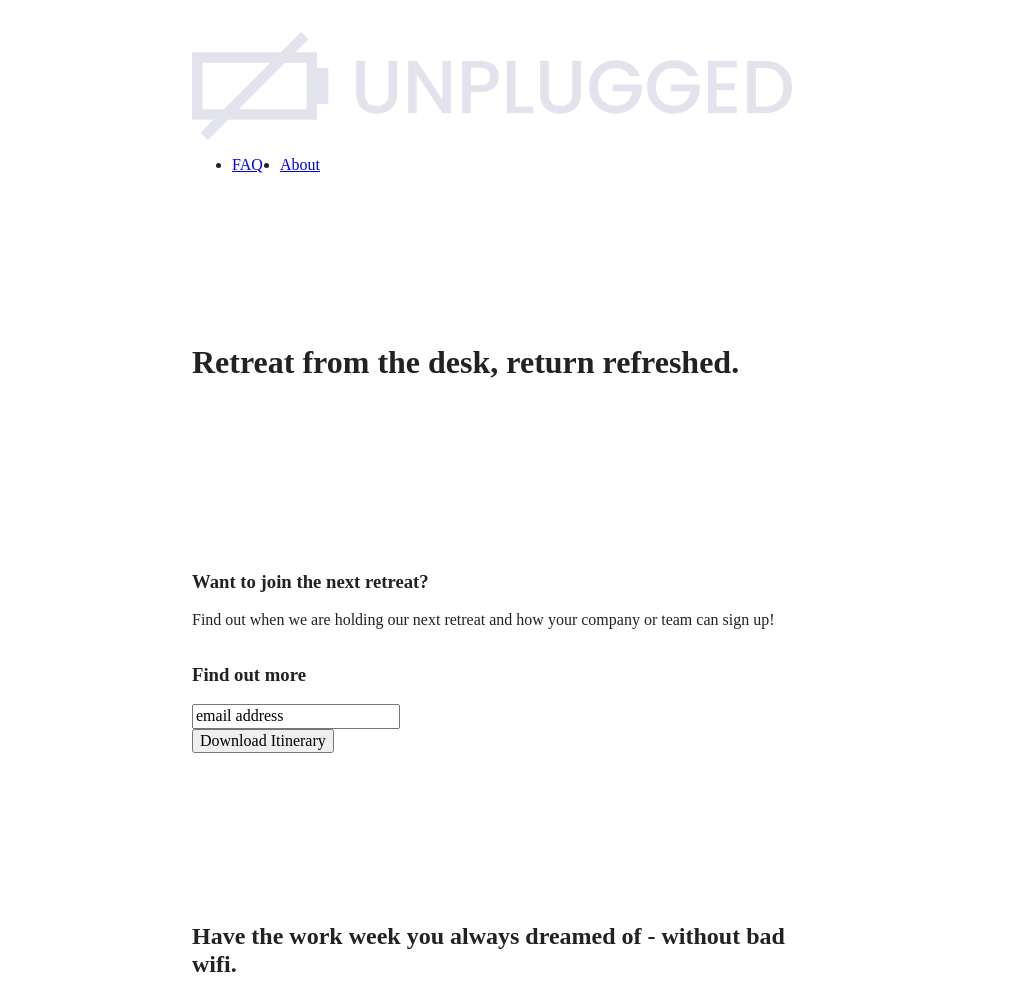
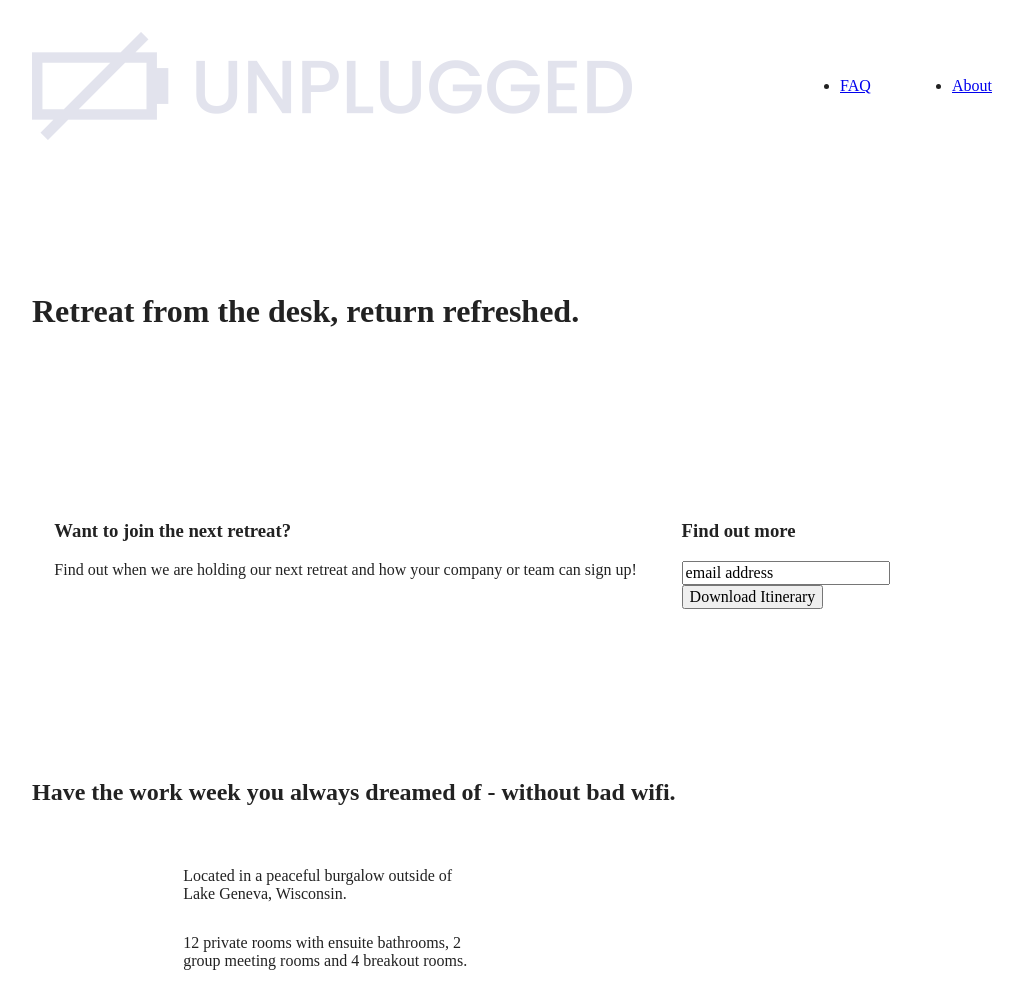
Before and after one commit to LouNoReason1/unplugged-retreat, a website built with Parcel: page index.html in a window 1280 px wide. Shown: the top 981 px of the page, without its empty margins (128-1151 px from the left). Built offline with nearby package versions, Linux system fonts and the light colour scheme; files whose address does not match are found by name.

Commit message:
add breakpoint and code desktop styling

```diff
--- a/css/main.css
+++ b/css/main.css
@@ -460,6 +460,49 @@ footer .copyright{
 
 @media only screen and (min-width: 1200px){
   /*destop style here*/
+
+  .content-wrapper{
+    max-width:960px;
+  }
+
+  .hero-area h1{
+    width: 60%;
+  }
+
+aside .content-wrapper{
+  justify-content: space-around;
+}
+
+aside .content-wrapper .form-description,
+aside .content-wrapper .form{
+  width:30%;
+}
+
+.features h2{
+  width: 90%;
+}
+
+.features article{
+  flex-basis:33%;
+}
+
+.revies article div{
+  width:42%;
+}
+
+/*About section*/
+
+.mission h2,
+.contact-section .content-wrapper h2{
+  width: 95%;
+}
+
+/*Faq*/
+
+.faq h2{
+  width: 100%;
+}
+
 }
 /* ==========================================================================
    Print styles.
```
